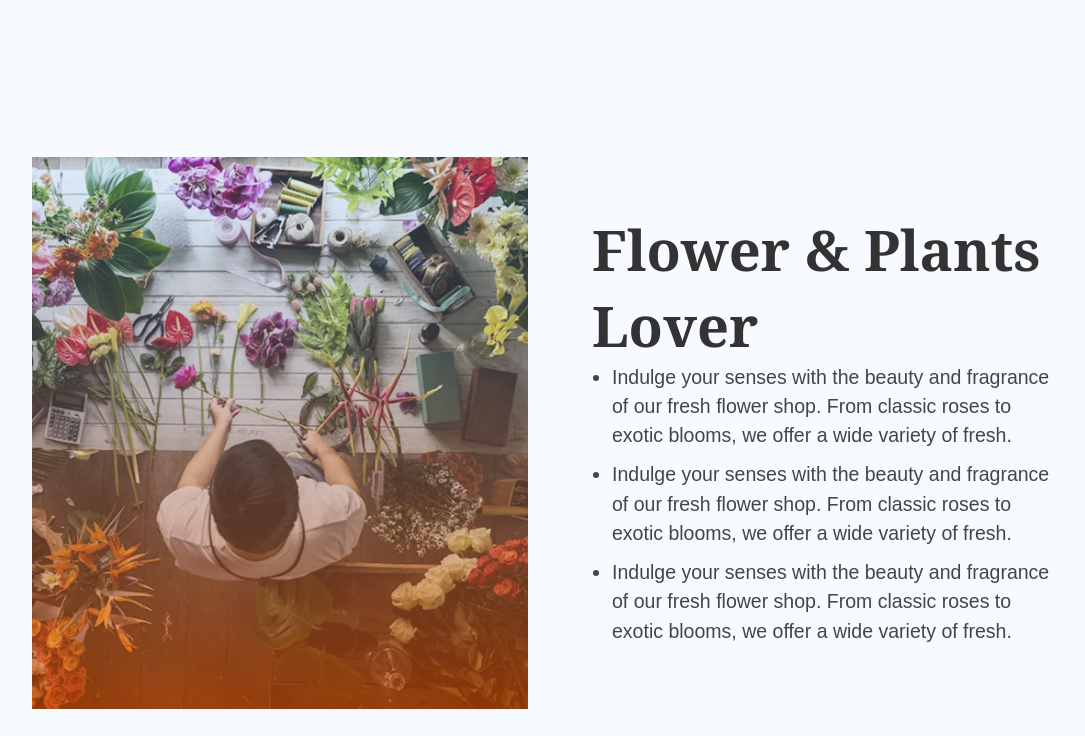
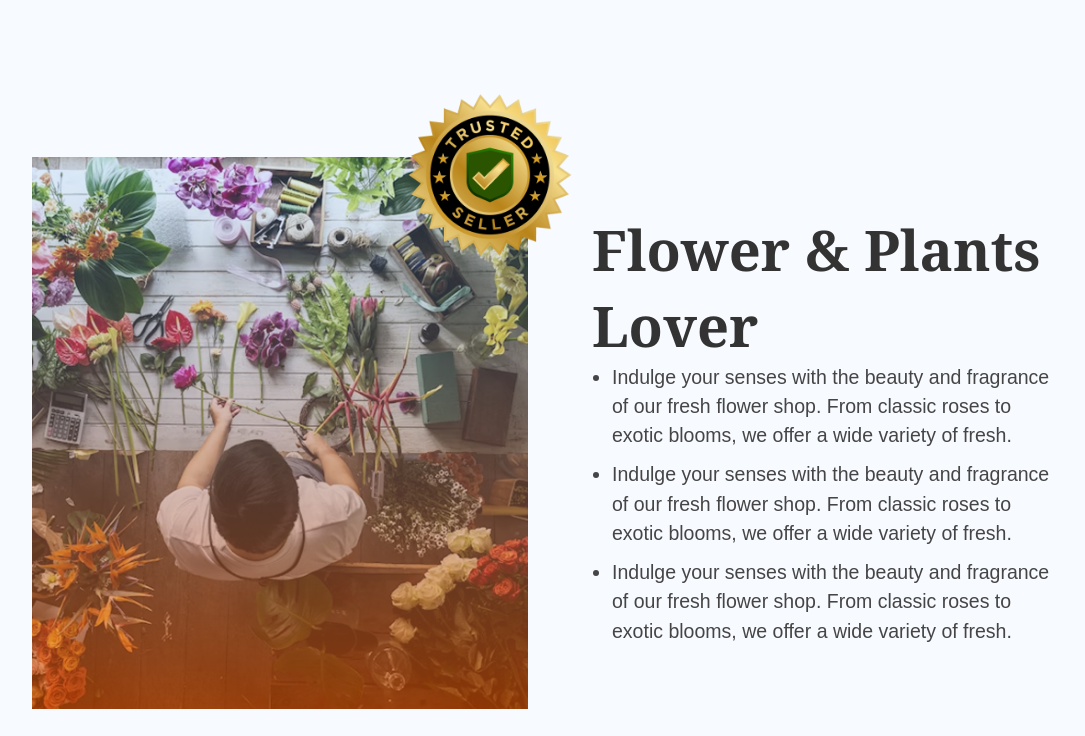
Before and after one commit to mdrakibulhasanparvej/B12A02-Responsive-Flowers, a plain HTML site: page index.html in a window 1280 px wide. Shown: the part 1704-2440 px from the top of the page, without its empty margins (96-1181 px from the left). Drawn offline with Linux system fonts and the light colour scheme.

Commit message:
fourth section complete

```diff
--- a/index.html
+++ b/index.html
@@ -149,7 +149,13 @@
         <div class="plant_lover_img">
           <img src="assets/flower-store.png" alt="Plant Lovers" />
         </div>
+
         <div class="plant_lover_text">
+          <img
+            src="assets/trusted-badge.png"
+            alt="Trusted Badge"
+            class="ticket"
+          />
           <h2>Flower & Plants Lover</h2>
           <ul class="custom-list">
             <li>
--- a/style.css
+++ b/style.css
@@ -162,11 +162,19 @@ body {
   align-items: flex-start;
   justify-content: center;
   padding-left: 2rem;
+  position: relative;
 }
 .plant_lover_text h2 {
   font-family: "Noto Serif";
   font-size: 3.5rem;
   line-height: normal;
+}
+.ticket {
+  position: absolute;
+  top: -95px;
+  left: -183px;
+  width: 226px;
+  height: 226px;
 }
 .custom-list {
   list-style-type: disc; /* bullet style */
```
